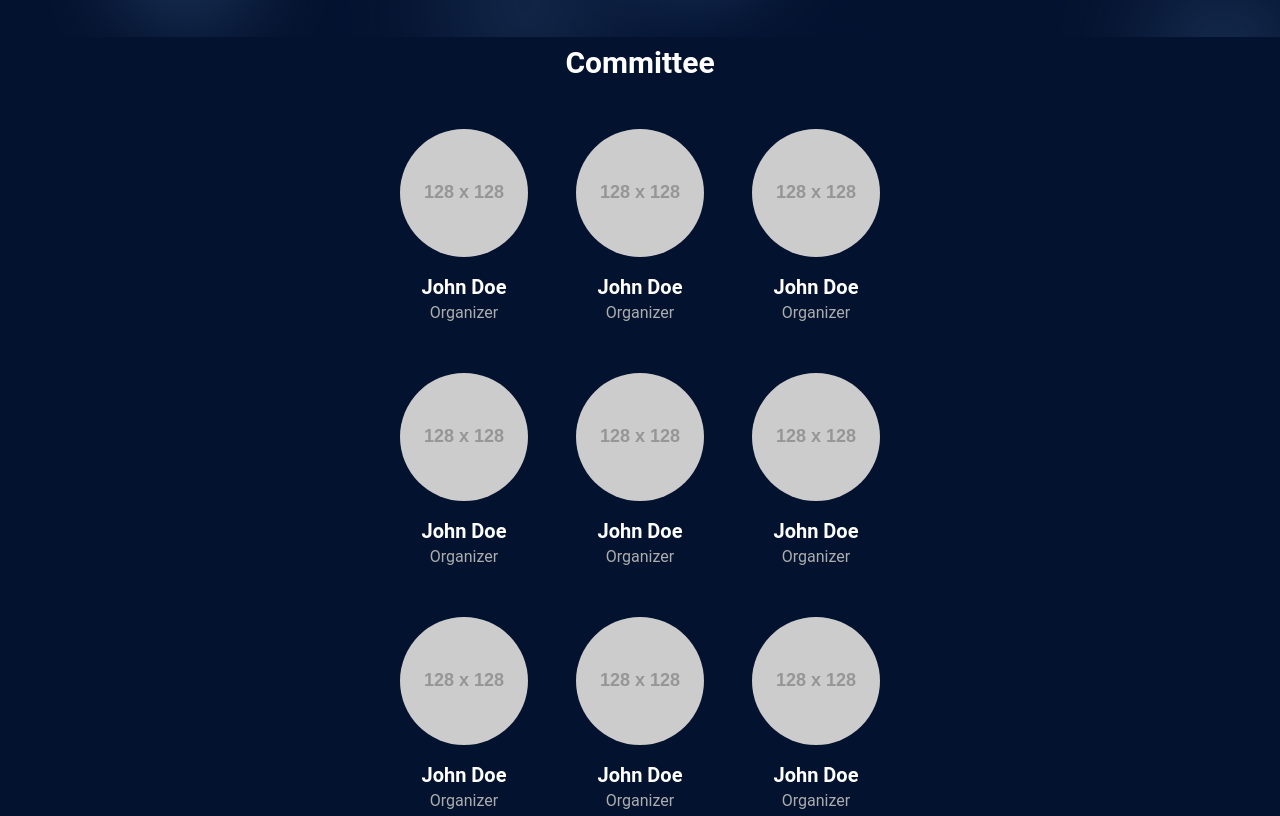
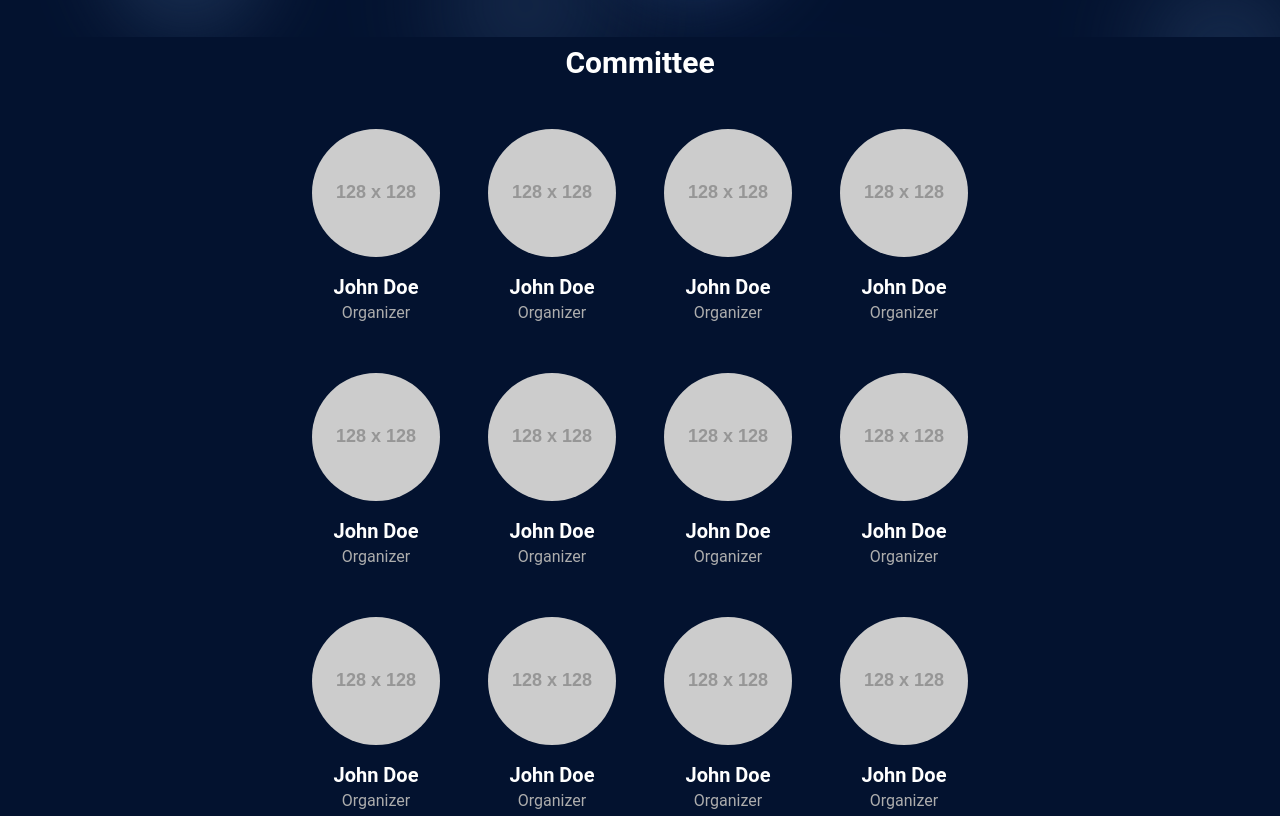
Before and after one commit to mackyclemen/ACM-RISE, an Astro site: page /about in a window 1280 px wide. Shown: the part 763-1579 px from the top of the page. Built offline with nearby package versions, Linux system fonts and the light colour scheme; Astro itself is replaced by a stand-in of ours.

Commit message:
UPDATE: about page

```diff
--- a/src/pages/about.astro
+++ b/src/pages/about.astro
@@ -16,7 +16,7 @@ import Layout from '../layouts/Layout.astro';
         </div>
         <h3 class="text-3xl text-center font-semibold text-white">Committee</h3>
 
-        <div class="flex flex-wrap items-center justify-center gap-12 lg:w-1/2">
+        <div class="flex flex-wrap items-center justify-center gap-12 lg:max-w-2xl">
             <CardCommittee imgSrc="https://placehold.jp/128x128.png" name="John Doe" description="Organizer" />
             <CardCommittee imgSrc="https://placehold.jp/128x128.png" name="John Doe" description="Organizer" />
             <CardCommittee imgSrc="https://placehold.jp/128x128.png" name="John Doe" description="Organizer" />
```
